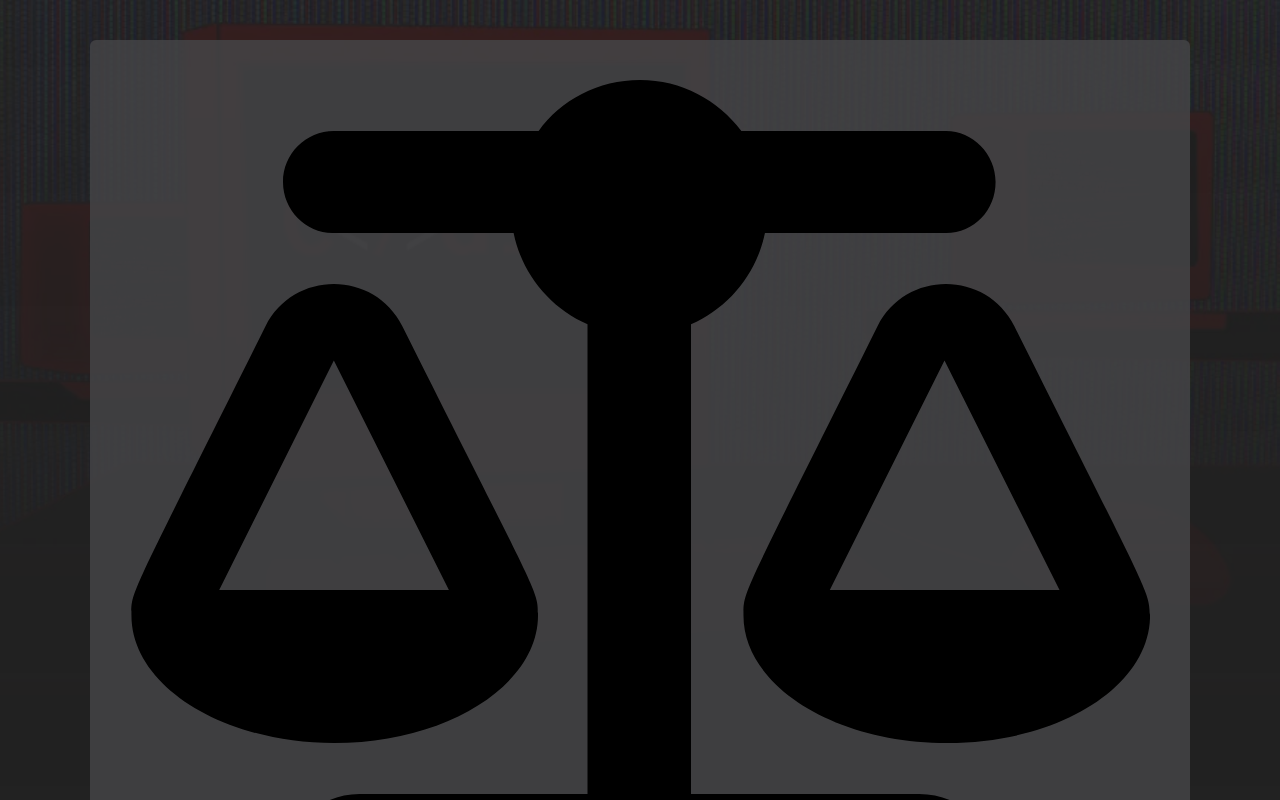
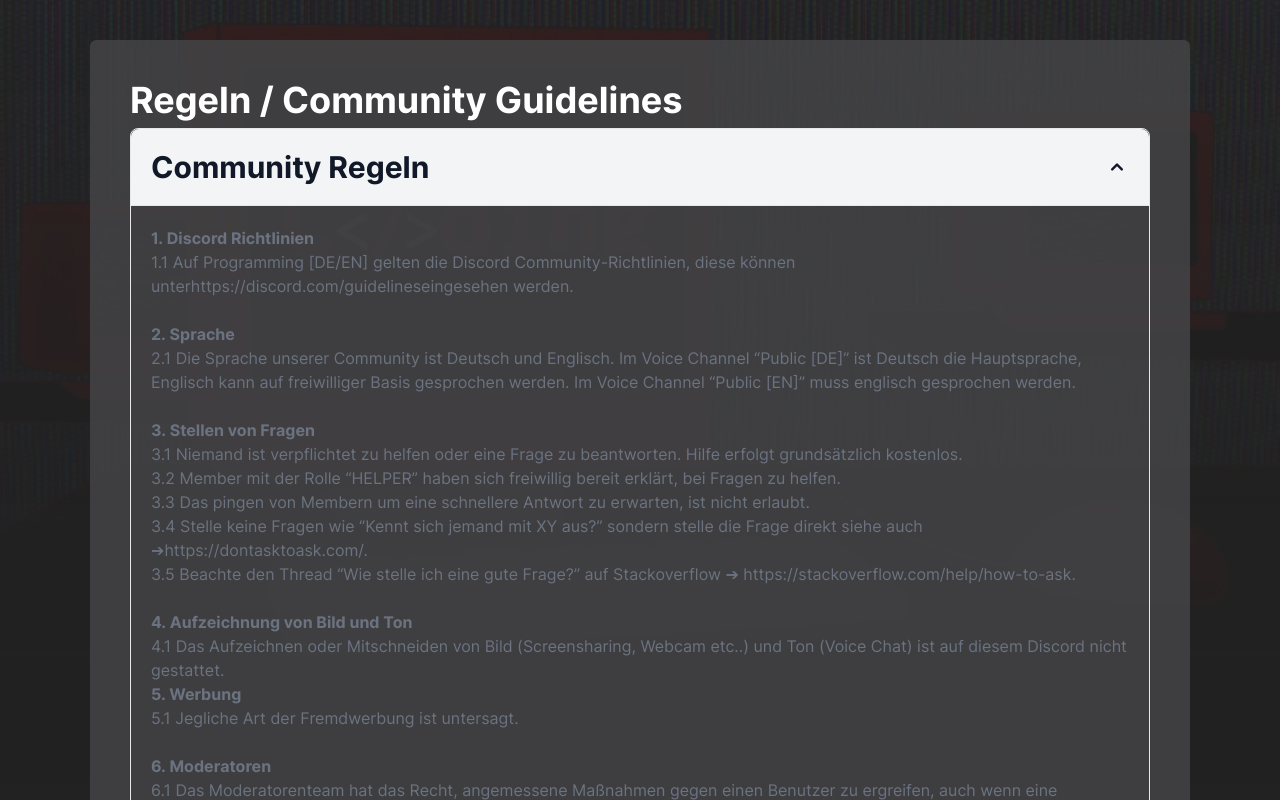
Before and after one commit to Superriot/coding.global-web, a Next.js app: page /rules in a window 1280 px wide. Shown: the top 800 px of the page. Built offline with nearby package versions, Linux system fonts and the light colour scheme.

Commit message:
removed svg

```diff
--- a/src/pages/rules.tsx
+++ b/src/pages/rules.tsx
@@ -14,7 +14,7 @@ export default function Rules() {
 
       <main>
         <section className="layout my-10 rounded-md bg-dark-light bg-opacity-80 p-10 text-white">
-          <h1 className="mb-2"><svg xmlns="http://www.w3.org/2000/svg" viewBox="0 0 640 512"><path d="M554.9 154.5c-17.62-35.25-68.12-35.38-85.87 0c-87 174.3-84.1 165.9-84.1 181.5c0 44.13 57.25 80 128 80s127.1-35.88 127.1-80C639.1 319.9 641.4 327.3 554.9 154.5zM439.1 320l71.96-144l72.17 144H439.1zM256 336c0-16.12 1.375-8.75-85.12-181.5c-17.62-35.25-68.12-35.38-85.87 0c-87 174.3-84.1 165.9-84.1 181.5c0 44.13 57.25 80 127.1 80S256 380.1 256 336zM127.9 176L200.1 320H55.96L127.9 176zM495.1 448h-143.1V153.3C375.5 143 393.1 121.8 398.4 96h113.6c17.67 0 31.1-14.33 31.1-32s-14.33-32-31.1-32h-128.4c-14.62-19.38-37.5-32-63.62-32S270.1 12.62 256.4 32H128C110.3 32 96 46.33 96 64S110.3 96 127.1 96h113.6c5.25 25.75 22.87 47 46.37 57.25V448H144c-26.51 0-48.01 21.49-48.01 48c0 8.836 7.165 16 16 16h416c8.836 0 16-7.164 16-16C544 469.5 522.5 448 495.1 448z"/></svg>Regeln / Community Guidelines</h1>
+          <h1 className="mb-2">Regeln / Community Guidelines</h1>
           <Accordion>
             <Accordion.Panel>
               <Accordion.Title>Community Regeln</Accordion.Title>
@@ -158,8 +158,8 @@ export default function Rules() {
                   3.3 Pinging members to expect a faster response is not
                   allowed.
                   <br />
-                  3.4 Don&acute;t ask questions like &rsquo;Does anyone know about
-                  XY?&rsquo; ask the question directly, see also ➔{" "}
+                  3.4 Don&acute;t ask questions like &rsquo;Does anyone know
+                  about XY?&rsquo; ask the question directly, see also ➔{" "}
                   <a
                     href="https://discord.com/guidelines"
                     rel="noindex, nofollow"
```
